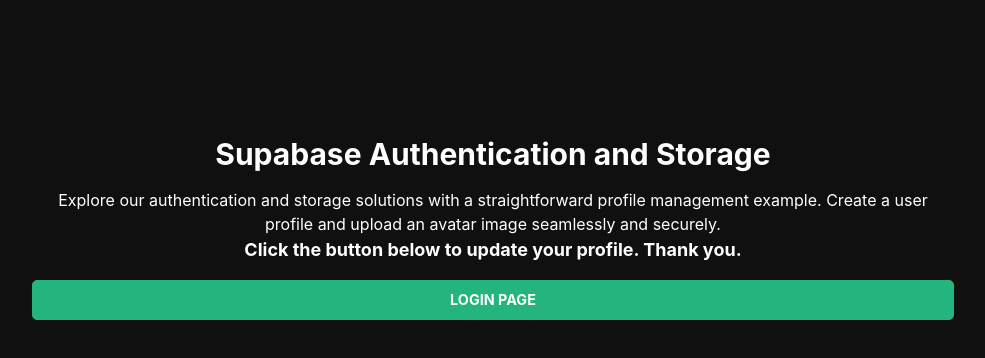
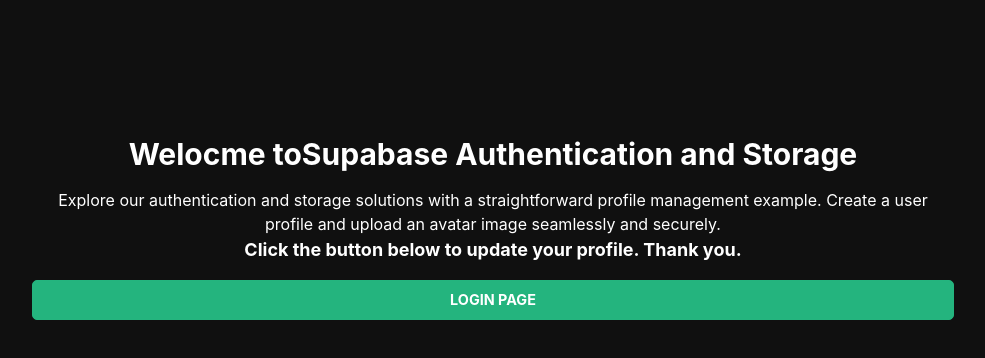
Before and after one commit to shaukatjassme/supabase-app, a Next.js app: page / in a window 1280 px wide. Shown: the top 358 px of the page, without its empty margins (147-1132 px from the left). Built offline with nearby package versions, Linux system fonts and the light colour scheme.

Commit message:
index-updated

```diff
--- a/app/page.tsx
+++ b/app/page.tsx
@@ -6,7 +6,7 @@
       <div className="row">
         <div className="col-12">
 
-          <h1 className="header font-bold text-3xl mb-4">Supabase Authentication and Storage</h1>
+          <h1 className="header font-bold text-3xl mb-4">Welocme toSupabase Authentication and Storage</h1>
           <p>
             Explore our authentication and storage solutions with a
             straightforward profile management example. Create a user profile
```
